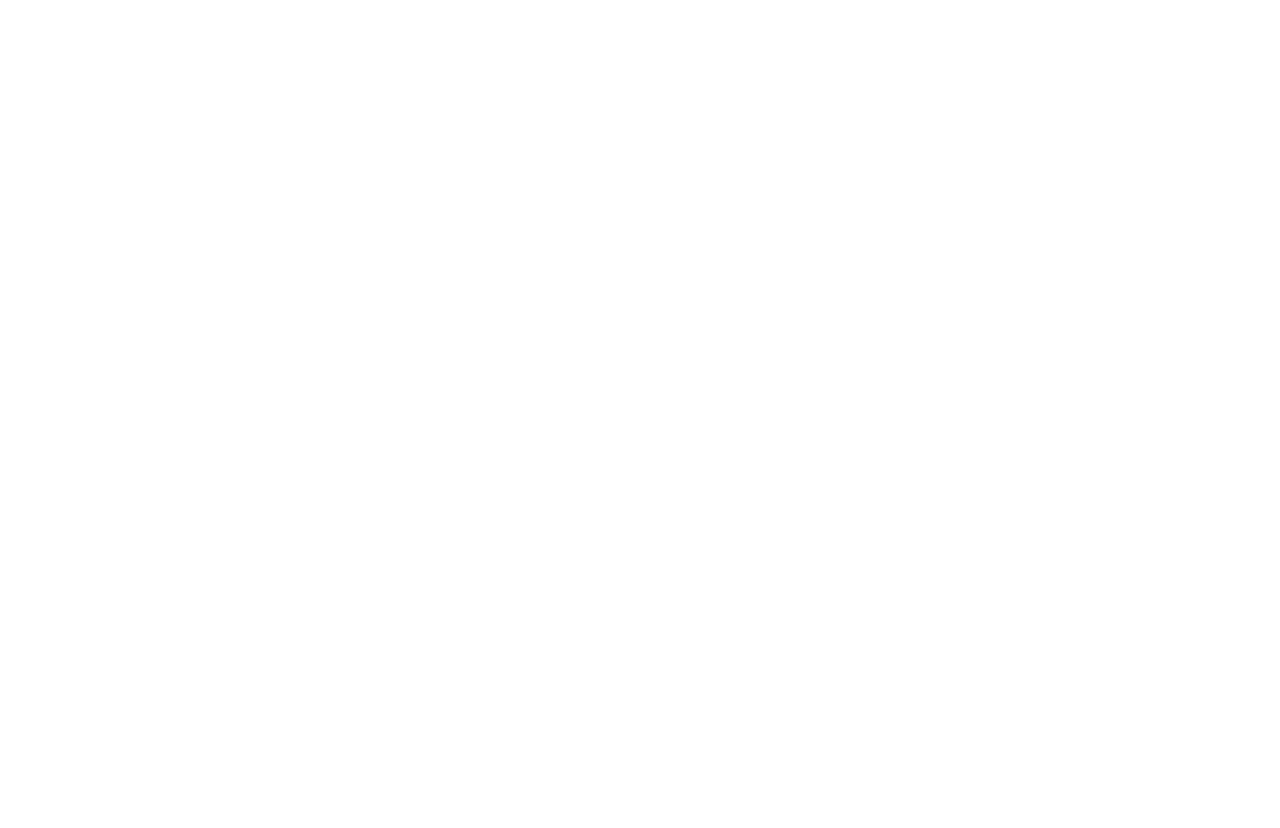
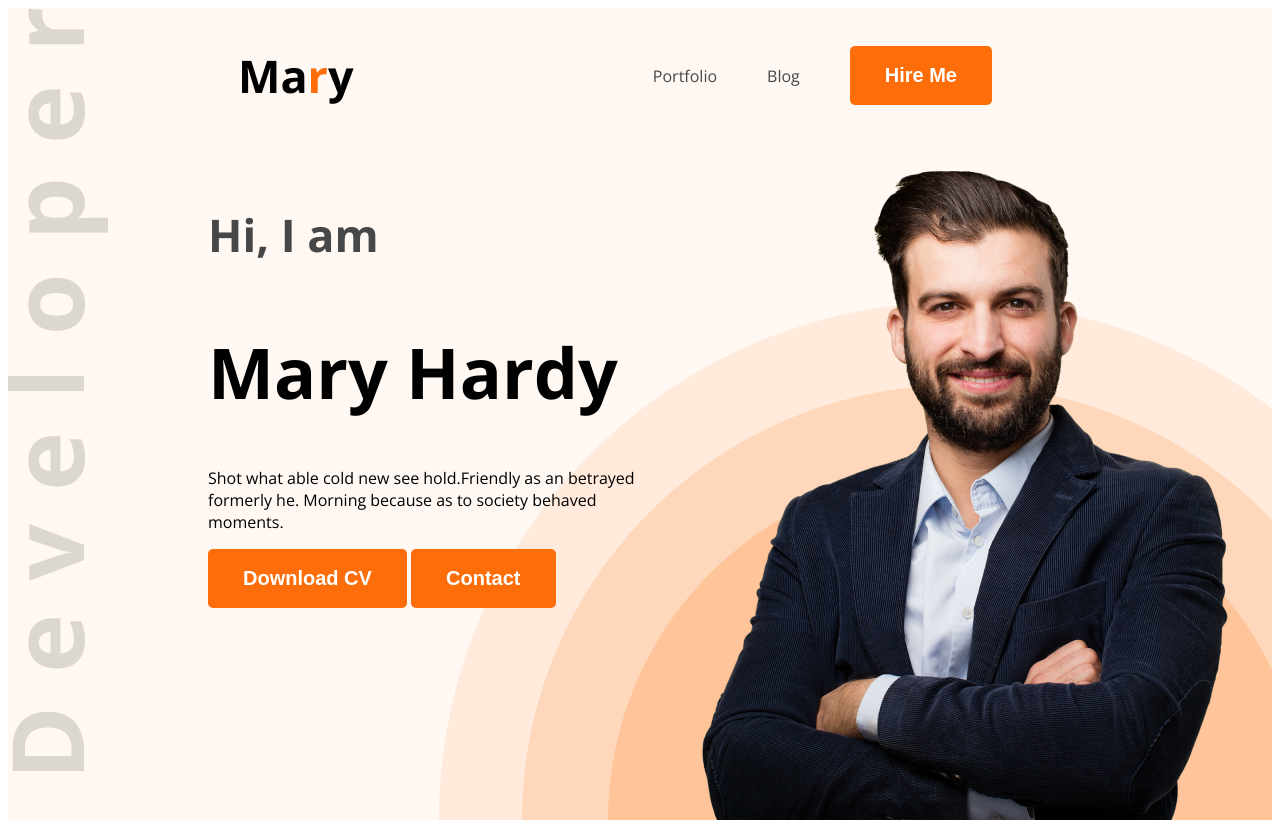
Before and after one commit to tamanna-hash/web-dev-portfolio, a plain HTML site: page index.html in a window 1280 px wide. Before the commit the page ends 800 px from the top, so only its background shows below. Drawn offline with nearby package versions, Linux system fonts and the light colour scheme.

Commit message:
adding banner

```diff
--- a/index.html
+++ b/index.html
@@ -1,13 +1,40 @@
 <!DOCTYPE html>
 <html lang="en">
+
 <head>
     <meta charset="UTF-8">
     <meta name="viewport" content="width=device-width, initial-scale=1.0">
     <title>Web Developer Portfolio</title>
+    <link rel="preconnect" href="https://fonts.googleapis.com">
+    <link rel="preconnect" href="https://fonts.gstatic.com" crossorigin>
+    <link href="https://fonts.googleapis.com/css2?family=Open+Sans:ital,wght@0,300..800;1,300..800&display=swap"
+        rel="stylesheet">
+    <link rel="stylesheet" href="/styles/portfolio.css">
 </head>
-<body>
-    <header>
 
+<body class="open-sans-normal">
+    <header class="header">
+        <nav>
+            <h1 class="open-sans-normal nav-title">Ma<span class="text-primary">r</span>y</h1>
+            <ul>
+                <li><a class="dark-2" href="">Portfolio</a></li>
+                <li><a class="dark-2" href="">Blog</a></li>
+                <li><a href=""><button class="btn-primary">Hire Me</button></a></li>
+            </ul>
+        </nav>
+        <div class="banner">
+            <div class="banner-content">
+                <h4 class="banner-greeting dark-2">Hi, I  am</h4>
+                <h1 class="banner-title">Mary Hardy</h1>
+                <p>
+                    Shot what able cold new see hold.Friendly as an betrayed formerly he.
+                    Morning because as to society behaved moments.
+                </p>
+                <button class="btn-primary">Download CV</button>
+                <button class="btn-primary">Contact</button>
+            </div>
+            <img class="banner-image" src="images/hardy.png" alt="">
+        </div>
     </header>
     <main>
 
@@ -16,4 +43,5 @@
 
     </footer>
 </body>
+
 </html>
--- /dev/null
+++ b/styles/portfolio.css
@@ -0,0 +1,74 @@
+
+.open-sans-normal {
+  font-family: "Open Sans", sans-serif;
+  font-optical-sizing: auto;
+  font-style: normal;
+  font-variation-settings:
+    "wdth" 100;
+}
+/*shared styles*/
+.text-primary{
+    color: rgba(253, 110, 10, 1);
+}
+.dark-2{
+    color: #474747;
+}
+.btn-primary{
+    color: white;
+    background-color: rgba(253, 110, 10, 1);
+    border-radius: 5px;
+    padding:18px 35px;
+    border: none;
+    font-size: 20px;
+    font-weight: 700;
+}
+/* nav styles*/
+nav{
+    display: flex;
+    justify-content: space-between;
+    margin: 0 230px;
+    align-items: center;
+}
+nav ul li{
+    list-style: none;
+    margin-right: 50px;
+}
+nav ul{
+    display: flex;
+    align-items: center;
+}
+nav li a{
+    text-decoration: none;
+}
+.nav-title{
+    font-size: 45px;
+    font-weight:800px;
+}
+/*banner styles*/
+.banner{
+    display: flex;
+    justify-content: space-between;
+    margin: 0 35px 0 200px;
+}
+.banner-greeting{
+    font-size: 45px;
+    font-weight: 600px;
+}
+.banner-title{
+    font-size: 70px;
+    font-weight:700px;
+}
+.banner-image{
+    width: 585px;
+    height:676px;
+}
+.banner-content{
+    max-width: 584px;
+}
+/*header styles*/
+.header{
+    background-color: #FFF8F3;
+    background-image: url('../images/developer.png'),url('../images/header_bg.png');
+    background-repeat: no-repeat;
+    background-position: top left, bottom right;
+}
```
